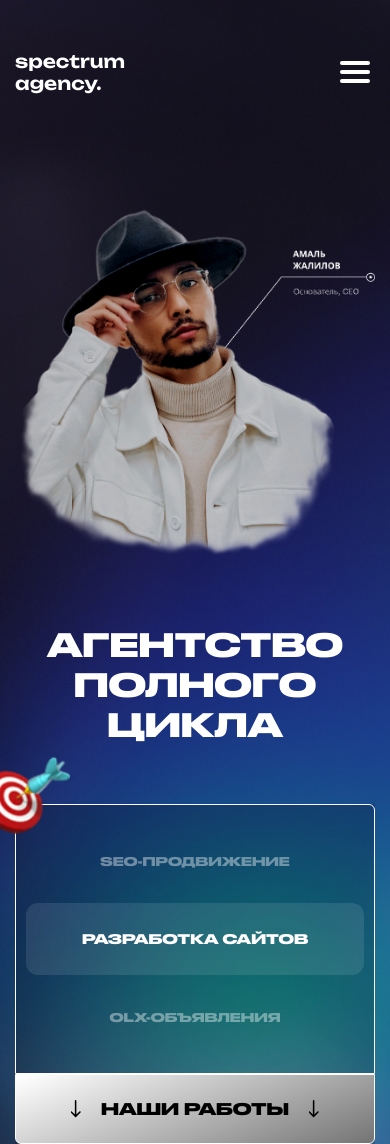
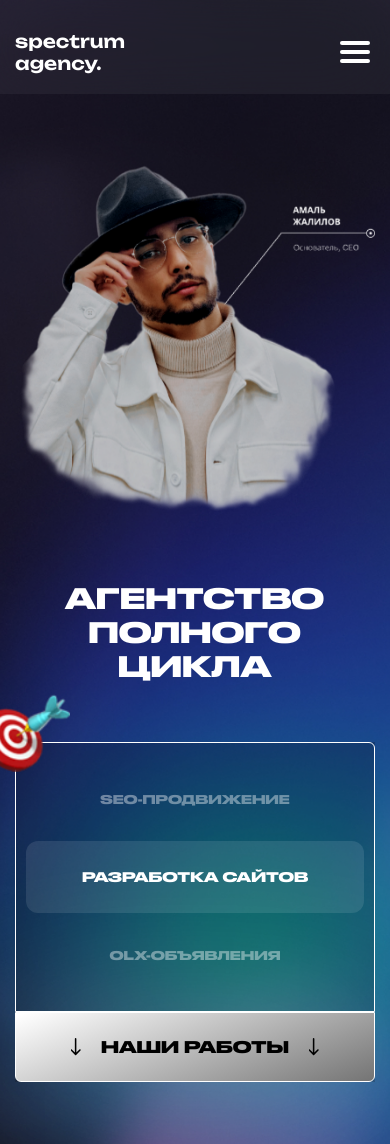
Before and after one commit to SarkorbekA/spectrum, a plain HTML site: page index.html in a window 390 px wide. Shown: the top 1144 px of the page. Drawn offline with nearby package versions, Linux system fonts and the light colour scheme.

Commit message:
feat: add animations

```diff
--- a/index.html
+++ b/index.html
@@ -11,6 +11,7 @@
 
 <body>
     <header class="header">
+        <div class="header-box">
             <div class="container">
                 <div class="filter"></div>
                 <div class="header-wrapper">
@@ -32,7 +33,8 @@
                                 <div class="header__contact-item">
                                     <a href="#" class="header__contact-link">
                                         <svg width="23" height="23" viewBox="0 0 23 23" fill="none"
-                                        xmlns="http://www.w3.org/2000/svg" xmlns:xlink="http://www.w3.org/1999/xlink">
+                                            xmlns="http://www.w3.org/2000/svg"
+                                            xmlns:xlink="http://www.w3.org/1999/xlink">
                                             <defs />
                                             <path id="phone-Bold"
                                                 d="M22.58 16.31C22.55 16.14 22.52 16 22.48 15.87C22.25 15.03 21.52 14.39 20.63 14.24L15.58 13.4C14.73 13.27 13.88 13.59 13.36 14.25C13.29 14.34 13.23 14.43 13.09 14.57C10.54 13.46 8.52 11.44 7.46 8.83C7.58 8.75 7.69 8.67 7.8 8.58C8.45 8.05 8.78 7.21 8.64 6.39L7.86 1.42C7.73 0.55 7.13 -0.16 6.3 -0.43C6.12 -0.49 5.91 -0.55 5.67 -0.59C4.11 -0.87 2.51 -0.43 1.28 0.63C0 1.73 -0.71 3.33 -0.67 5.02C-0.41 14.65 7.34 22.4 16.97 22.66C17.02 22.66 17.07 22.66 17.12 22.66C18.74 22.66 20.27 21.96 21.34 20.72C22.4 19.49 22.86 17.88 22.58 16.31ZM19.57 19.2C18.93 19.94 18.02 20.35 17.03 20.33C8.64 20.1 1.89 13.35 1.66 4.96C1.64 3.97 2.05 3.04 2.8 2.4C3.36 1.91 4.04 1.66 4.73 1.66C4.91 1.66 5.08 1.68 5.25 1.71C5.37 1.73 5.48 1.76 5.56 1.79L6.33 6.77C6.28 6.81 6.21 6.86 6.15 6.9C5.18 7.56 4.81 8.77 5.27 9.82C6.62 12.92 9.07 15.37 12.16 16.71C13.22 17.17 14.42 16.81 15.09 15.84L15.19 15.7L20.23 16.5C20.25 16.56 20.27 16.63 20.28 16.71C20.44 17.59 20.18 18.5 19.57 19.2Z"
@@ -43,7 +45,8 @@
                                 <div class="header__contact-item">
                                     <a href="#" class="header__contact-link">
                                         <svg width="23" height="23" viewBox="0 0 23 23" fill="none"
-                                        xmlns="http://www.w3.org/2000/svg" xmlns:xlink="http://www.w3.org/1999/xlink">
+                                            xmlns="http://www.w3.org/2000/svg"
+                                            xmlns:xlink="http://www.w3.org/1999/xlink">
                                             <defs />
                                             <path id="comments-Bold"
                                                 d="M18 5.16L18 4C18 1.42 15.9 -0.67 13.33 -0.67L4 -0.67C1.42 -0.67 -0.67 1.42 -0.67 4L-0.67 15.66C-0.67 16.14 -0.38 16.56 0.05 16.74C0.2 16.8 0.35 16.83 0.5 16.83C0.8 16.83 1.1 16.71 1.33 16.48L3.27 14.5L4 14.5L4 15.66C4 18.24 6.09 20.33 8.66 20.33L18.72 20.33L20.66 22.31C20.89 22.54 21.19 22.66 21.5 22.66C21.64 22.66 21.79 22.63 21.94 22.58C22.37 22.4 22.66 21.97 22.66 21.5L22.66 9.83C22.66 7.25 20.57 5.16 18 5.16ZM2.78 12.16C2.47 12.16 2.17 12.29 1.95 12.51L1.66 12.8L1.66 4C1.66 2.71 2.71 1.66 4 1.66L13.33 1.66C14.62 1.66 15.66 2.71 15.66 4L15.66 9.83C15.66 11.12 14.62 12.16 13.33 12.16L2.78 12.16ZM20.33 18.64L20.04 18.35C19.82 18.12 19.52 18 19.21 18L8.66 18C7.37 18 6.33 16.95 6.33 15.66L6.33 14.5L13.33 14.5C15.9 14.5 18 12.4 18 9.83L18 7.5C19.28 7.5 20.33 8.54 20.33 9.83L20.33 18.64Z"
@@ -75,16 +78,18 @@
                     </div>
                 </div>
             </div>
+        </div>
+
         <main class="main">
             <div class="container">
                 <div class="main-box">
-                    <h1 class="main-title">
+                    <h1 class="main-title animate-text">
                         <span class="first">Агентство</span>
                         Полного
                         <span class="second">Цикла</span>
                     </h1>
                 </div>
-                <div class="features">
+                <div class="features animate-left">
                     <div class="features-image">
                         <img src="./images/target.png" alt="target icon">
                     </div>
@@ -135,7 +140,7 @@
                         </div>
                     </div>
                 </div>
-                <div class="main-img">
+                <div class="main-img animate-right">
                     <img class="first" draggable="false" src="./images/man3.png" alt="man">
                     <img class="second" draggable="false" src="./images/man2.png" alt="man">
                 </div>
@@ -185,7 +190,8 @@
                                             suscipit voluptatum, ex ipsa laborum, accusamus aut vero modi? Quis,
                                             distinctio veritatis?
                                             Lorem ipsum dolor sit, amet consectetur adipisicing elit. Soluta, odio!
-                                            Lorem ipsum dolor sit amet consectetur, adipisicing elit. Porro quibusdam, natus quae illum molestiae aspernatur.
+                                            Lorem ipsum dolor sit amet consectetur, adipisicing elit. Porro quibusdam,
+                                            natus quae illum molestiae aspernatur.
                                         </span>
                                         <span>
                                             Lorem ipsum, dolor sit amet consectetur adipisicing elit. Velit, a?
--- a/scripts/script.js
+++ b/scripts/script.js
@@ -85,6 +85,30 @@ for (let i = 0; i < navList.length; i++) {
     })
 }
 
+
+let lastScrollTop = 0;
+let delta = 50; // Расстояние, на котором будет реагировать хедер
+
+window.addEventListener('scroll', function () {
+    let currentScroll = window.pageYOffset || document.documentElement.scrollTop;
+
+    if (Math.abs(lastScrollTop - currentScroll) <= delta) {
+        return; // Не делаем ничего, если скролл недостаточный
+    }
+
+    if (currentScroll > lastScrollTop) {
+        // Скролл вниз
+        // document.querySelector('.header').classList.add('active');
+        document.querySelector('.header-box').classList.add('active');
+    } else {
+        // Скролл вверх
+        // document.querySelector('.header').classList.remove('active');
+        document.querySelector('.header-box').classList.remove('active');
+    }
+
+    lastScrollTop = currentScroll <= 0 ? 0 : currentScroll;
+});
+
 // const langBtn = document.querySelector('.header__lang-title');
 // const langList = document.querySelector('.header__lang-list');
 
--- a/styles/style.scss
+++ b/styles/style.scss
@@ -99,11 +99,34 @@ body.active {
 }
 
 .header {
-    padding: 50px 0 150px;
+    padding: 115px 0 150px;
     overflow: hidden;
+    @media (max-width: 576px) {
+        padding: 50px 0 80px;
+    }
     & > .container {
         position: relative;
         z-index: 10;
+    }
+    &-box {
+        width: 100%;
+        z-index: 10;
+        position: fixed;
+        top: 0;
+        left: 0;
+        z-index: 10;
+        width: 100%;
+        transition: top 0.3s ease-in-out; /* Добавить плавный эффект */
+        -webkit-backdrop-filter: blur(35px);
+        backdrop-filter: blur(35px);
+        background: var(--light-white);
+        &.active {
+            top: -125px;
+            @media (max-width: 1175px) {
+                top: -94px;
+            }
+        }
+        padding: 30px 0 20px;
     }
     &-logo {
         color: var(--white);
@@ -132,7 +155,7 @@ body.active {
             left: 0;
             transform: translateX(-100%);
             top: 0;
-            height: 100%;
+            height: 100vh;
             max-width: 400px;
             width: 100%;
             z-index: 11;
@@ -351,6 +374,7 @@ body.active {
         line-height: 94px;
         text-align: left;
         text-transform: uppercase;
+        display: inline-block;
         span {
             display: block;
         }
@@ -381,6 +405,10 @@ body.active {
         @media (max-width: 576px) {
             font-size: 32px;
             line-height: 40px;
+        }
+        @media (max-width: 480px) {
+            font-size: 28px;
+            line-height: 34px;
         }
     }
     &-img {
@@ -590,7 +618,6 @@ body.active {
     background-position: center;
     background-size: cover;
     background-repeat: no-repeat;
-    // height: 1100px;
     padding: 160px 0 120px;
     @media (max-width: 1175px) {
         margin-top: 0;
@@ -739,6 +766,9 @@ body.active {
         @media (max-width: 576px) {
             height: 96px;
         }
+        @media (max-width: 480px) {
+            height: 86px;
+        }
         &::-webkit-scrollbar {
             width: 6px;
             @media (max-width: 992px) {
@@ -786,6 +816,13 @@ body.active {
                 line-height: 20px;
                 height: 90px;
                 min-height: 90px;
+            }
+            @media (max-width: 480px) {
+                font-size: 16px;
+                line-height: 20px;
+                height: 80px;
+                min-height: 80px;
+                min-width: 120px;
             }
         }
     }
@@ -882,6 +919,9 @@ body.active {
             @media (max-width: 992px) {
                 gap: 12px;
                 line-height: 140%;
+            }
+            @media (max-width: 576px) {
+                font-size: 13px;
             }
         }
         &-about,
@@ -1055,6 +1095,56 @@ body.active {
     }
 }
 
+.animate-right {
+    transform: translateX(200px);
+    transition: all 1.3s ease;
+    opacity: 0;
+    animation-fill-mode: forwards;
+    animation-name: reveal-right;
+    animation-duration: 0.5s;
+    animation-delay: 0.3s;
+}
+
+.animate-left {
+    transform: translateX(-200px);
+    transition: all 1.3s ease;
+    opacity: 0;
+    animation-fill-mode: forwards;
+    animation-name: reveal-left;
+    animation-duration: 0.5s;
+    animation-delay: 0.3s;
+}
+
+.animate-text {
+    transform: scale(0.8);
+    opacity: 0;
+    animation-fill-mode: forwards;
+    animation-name: reveal-text;
+    animation-duration: 0.6s;
+    animation-delay: 0.2s;
+}
+
+@keyframes reveal-text {
+    100% {
+        opacity: 1;
+        transform: scale(1);
+    }
+}
+
+@keyframes reveal-right {
+    100% {
+        opacity: 1;
+        transform: translateX(0);
+    }
+}
+
+@keyframes reveal-left {
+    100% {
+        opacity: 1;
+        transform: translateX(0);
+    }
+}
+
 .reveal-left {
     transform: translate3d(-150px, 0, 0);
     opacity: 0;
```
Also changed, not shown: styles/style.css, 1 other file. Lines whose indentation alone changed are shown as unchanged.
